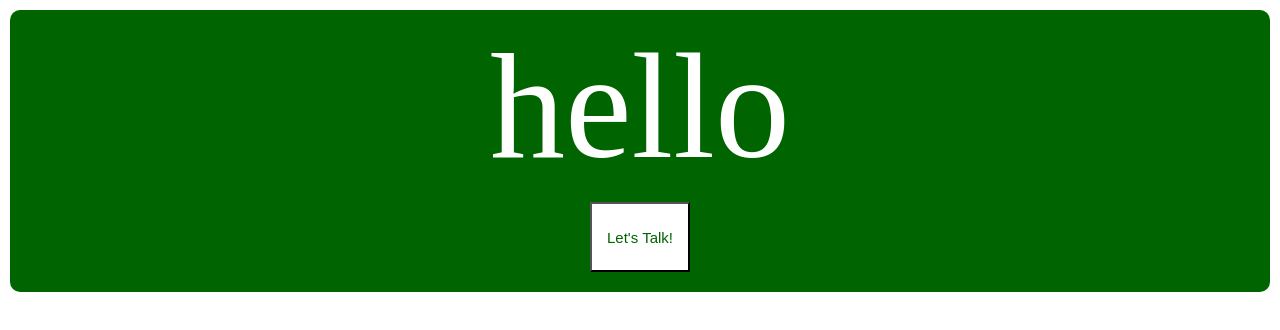
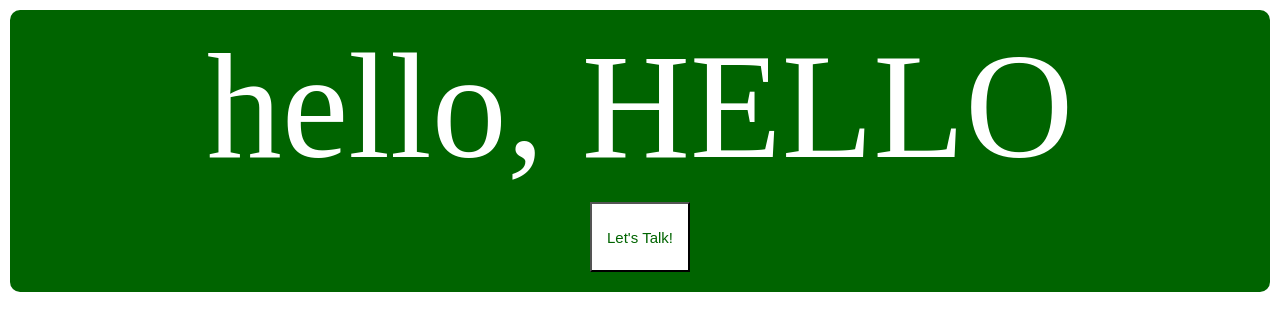
Before and after one commit to billahdotdev/test-site, a React (Vite) app: page / in a window 1280 px wide. Shown: the top 330 px of the page. Built offline with nearby package versions, Linux system fonts and the light colour scheme.

Commit message:
Update App.jsx

```diff
--- a/src/App.jsx
+++ b/src/App.jsx
@@ -15,7 +15,7 @@ function App() {
         marginTop: 10
         }}>
         <p style={{fontSize: 150, color: 'white' }}>
-          hello
+          hello, HELLO
           </p>
         <button style={{
           backgroundColor: 'white',
```
